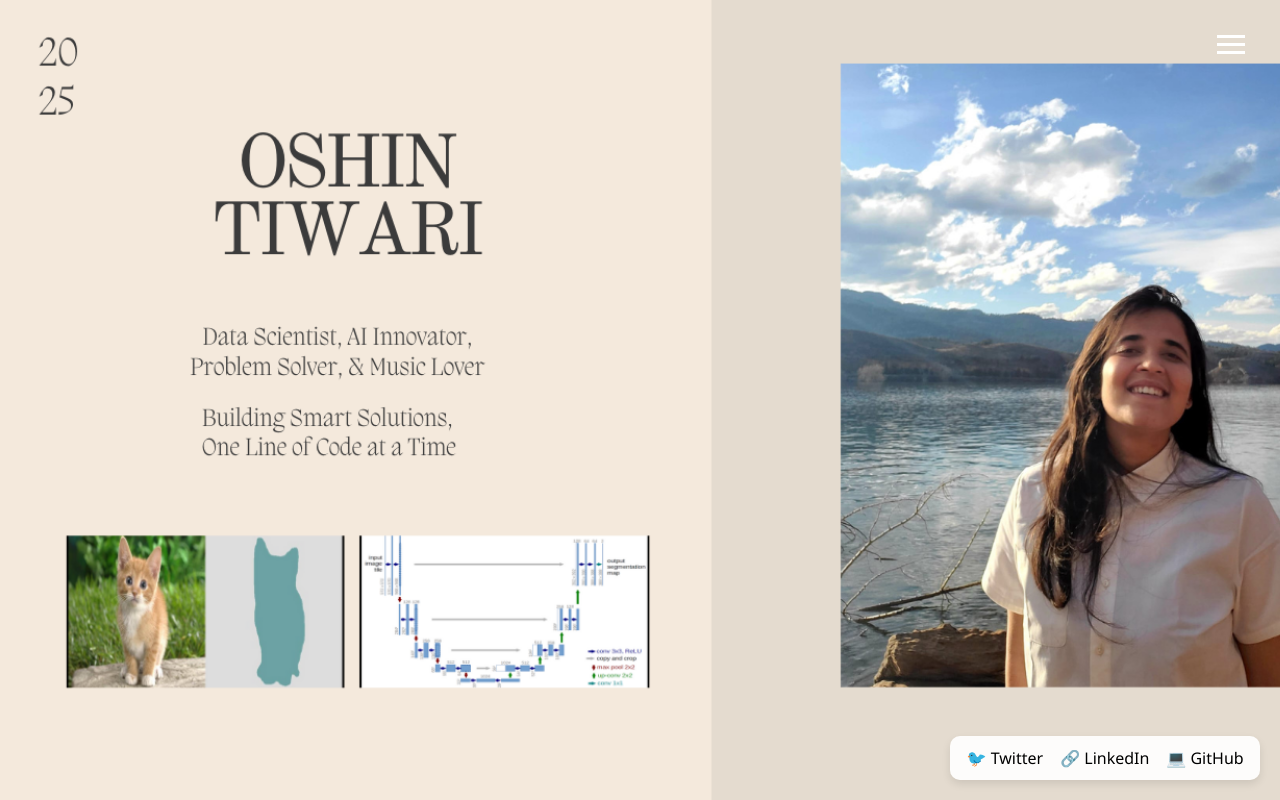
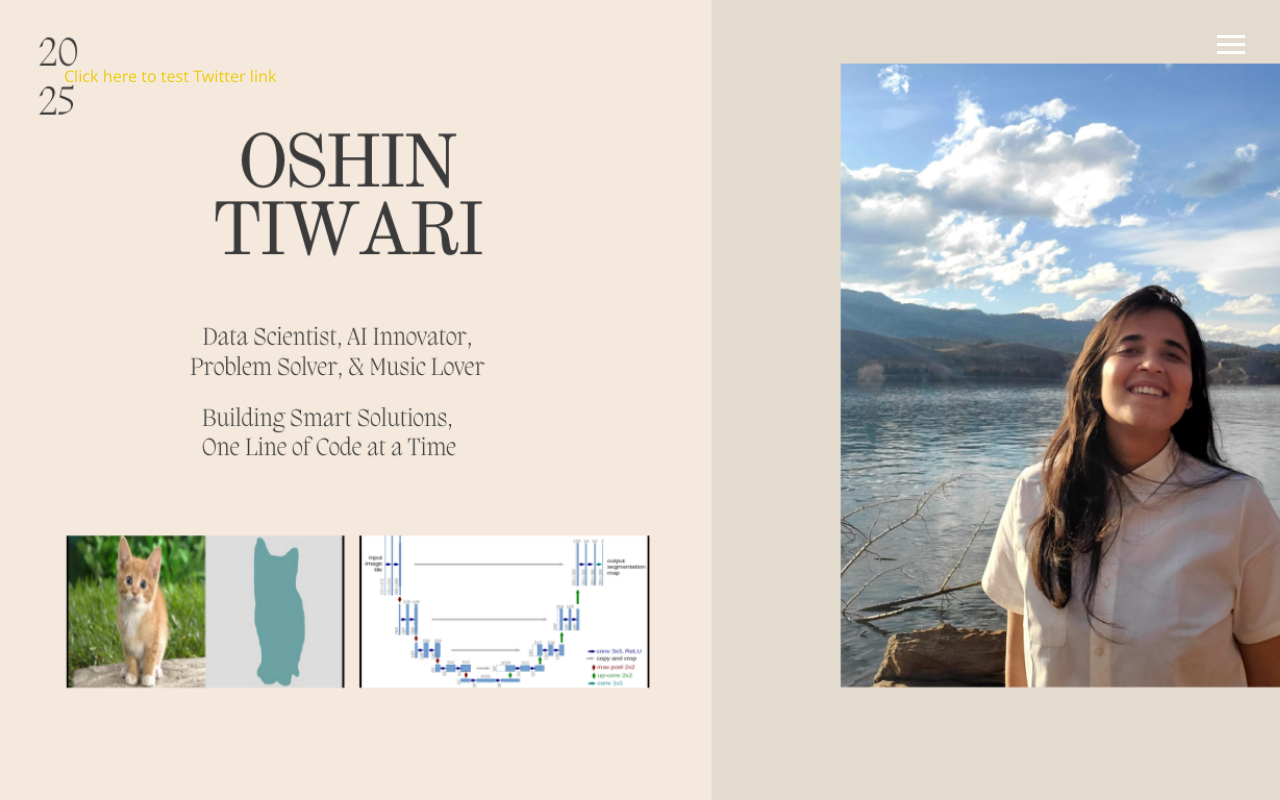
Before and after one commit to Oshintiwari/_Portfolio_, a website: page Dist/index.html in a window 1280 px wide. Drawn offline with Linux system fonts and the light colour scheme.

Commit message:
Update index.html

```diff
--- a/Dist/index.html
+++ b/Dist/index.html
@@ -104,11 +104,14 @@
     </div> -->
 
 <!-- Replcing with the text only  -->
-    <div class="icons">
+<!--     <div class="icons">
         <a href="https://x.com/tiwari_oshin" target="_blank">🐦 Twitter</a>
         <a href="https://www.linkedin.com/in/oshin-tiwari/" target="_blank">🔗 LinkedIn</a>
         <a href="https://github.com/Oshintiwari" target="_blank">💻 GitHub</a>
-    </div>
+    </div> -->
+
+<!--         Trying just a clickable link -->
+<a href="https://x.com/tiwari_oshin" target="_blank">Click here to test Twitter link</a>
 
 
     </main>
```
